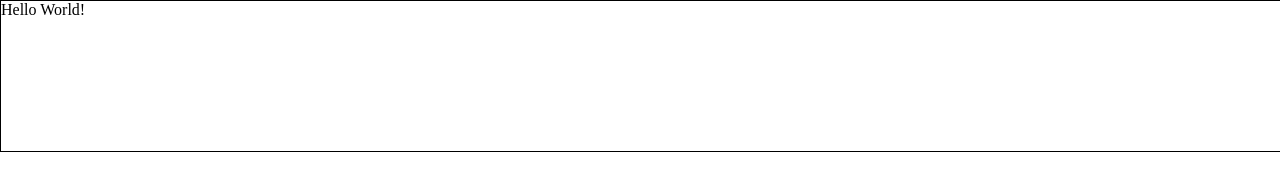
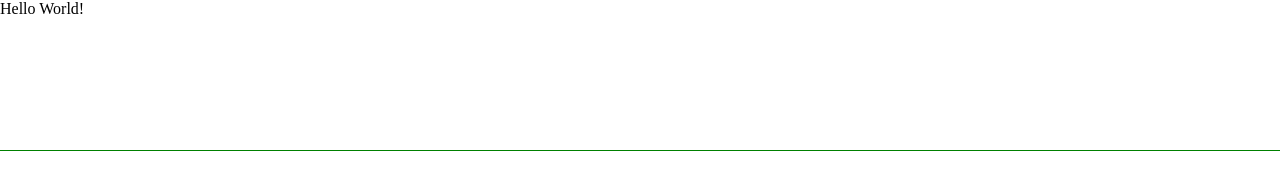
Before and after one commit to rikkudo/colorful, a plain HTML site: page index.html in a window 1280 px wide. Drawn offline with Linux system fonts and the light colour scheme.

Commit message:
Update style.css

```diff
--- a/css/style.css
+++ b/css/style.css
@@ -5,7 +5,7 @@ padding: 0;
 #header {
 width: 100%;
 height: 150px;
-border: 1px solid black;
+border-bottom: 1px solid green;
 }
 #content {
 
```
